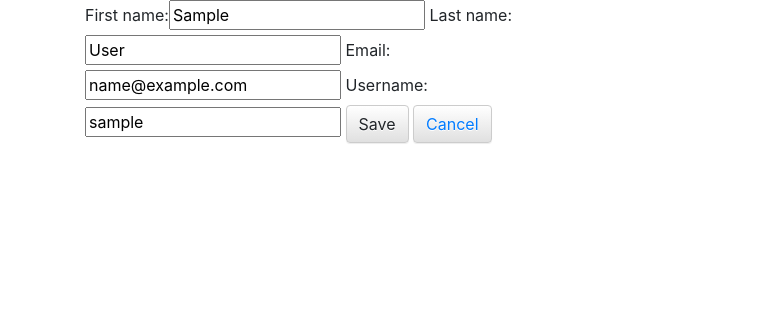
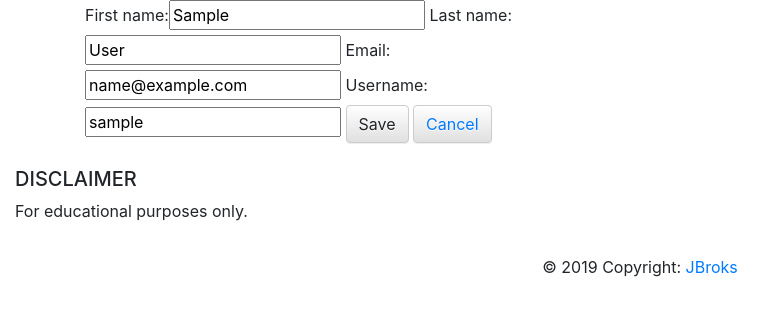
Before and after one commit to JBroks/unicornattractor_issue_tracker, a Django app: a page that uses templates/base.html in a window 1280 px wide. Shown: the part 56-372 px from the top of the page, without its empty margins (0-784 px from the left). Run offline with Django 3.2, Linux system fonts and the light colour scheme; the visitor is signed in with stand-in values (Sample User, id 1); some libraries are stand-ins or nearby versions.

Commit message:
Base template tidy up: header, main and footer element added. Container fluid set for all templates content.

```diff
--- a/templates/base.html
+++ b/templates/base.html
@@ -21,20 +21,32 @@
 </head>
 
 <body>
+
+  <!-- Navbar -->
+
+  <header>
     <nav class="navbar navbar-expand-lg navbar-light bg-light">
+
+      <!-- Logo -->
       <a class="navbar-brand" href="{% url 'index' %}">Logo</a>
+
+      <!-- Hamburger button -->
       <button class="navbar-toggler" type="button" data-toggle="collapse" data-target="#navbarSupportedContent" aria-controls="navbarSupportedContent" aria-expanded="false" aria-label="Toggle navigation">
-    <span class="navbar-toggler-icon"></span>
-  </button>
+      <span class="navbar-toggler-icon"></span></button>
 
+      <!-- Navbar menu -->
       <div class="collapse navbar-collapse" id="navbarSupportedContent">
         <ul class="navbar-nav mr-auto">
-        <li {% if request.resolver_match.url_name == 'index' %}class="nav-item active"{% else %}class="nav-item"{% endif %}>
+          <li {% if request.resolver_match.url_name == 'index' %}class="nav-item active" {% else %}class="nav-item" {% endif %}>
             <a class="nav-link" href="{% url 'index' %}">Home</a>
           </li>
-        <li {% if request.resolver_match.url_name == 'add_ticket' %}class="nav-item active"{% else %}class="nav-item"{% endif %}>
+
+          <!-- Unauthenticated users won't be able to add new tickets -->
+          {% if user.is_authenticated %}
+          <li {% if request.resolver_match.url_name == 'add_ticket' %}class="nav-item active" {% else %}class="nav-item" {% endif %}>
             <a class="nav-link" href="{% url 'add_ticket' %}">Add Ticket</a>
           </li>
+          {% endif %}
           <li class="nav-item dropdown">
             <a class="nav-link dropdown-toggle" href="#" id="navbarDropdown" role="button" data-toggle="dropdown" aria-haspopup="true" aria-expanded="false">
           Explore
@@ -45,6 +57,8 @@
               <a class="dropdown-item" href="#">Stats</a>
             </div>
           </li>
+
+          <!-- Profile and logout options are available only to authenticated users -->
           {% if user.is_authenticated %}
           <li class="nav-item dropdown">
             <a class="nav-link dropdown-toggle" href="#" id="navbarDropdown" role="button" data-toggle="dropdown" aria-haspopup="true" aria-expanded="false">
@@ -55,6 +69,8 @@
               <a class="dropdown-item" href="{% url 'logout' %}">Logout</a>
             </div>
           </li>
+
+          <!-- Unauthenticated users will be able to register a new account or login to their existing accounts" -->
           {% else %}
           <li class="nav-item dropdown">
             <a class="nav-link dropdown-toggle" href="#" id="navbarDropdown" role="button" data-toggle="dropdown" aria-haspopup="true" aria-expanded="false">
@@ -68,21 +84,57 @@
           {% endif %}
         </ul>
 
+        <!-- Search form -->
         <form class="form-inline my-2 my-lg-0 d-flex justify-content-lg-end">
           <input class="form-control mr-sm-2" type="search" placeholder="Search" aria-label="Search">
           <button class="btn btn-outline-success my-2 my-sm-0" type="submit">Search</button>
         </form>
       </div>
+
     </nav>
+  </header>
 
-  <!--<h1>{% block page_heading %}{% endblock %}</h1>-->
-
+  <!-- Message container -->
+  <main>
     {% if messages %}
 
     <div>
       {% for message in messages %} {{ message }} {% endfor %}
     </div>
-  {% endif %} {% block content %}{% endblock %}
+    {% endif %}
+
+    <!-- Content of other templates -->
+    <div class="container-fluid">
+      {% block content %}{% endblock %}
+    </div>
+  </main>
+
+
+  <!-- Footer -->
+  <footer class="page-footer font-small pt-4">
+
+    <!-- Footer Links -->
+    <div class="container-fluid text-center text-md-left">
+
+      <div class="row">
+        <div class="col-md-6 mt-md-0 mt-3">
+
+          <!-- Content -->
+          <h5 class="text-uppercase">Disclaimer</h5>
+          <p>For educational purposes only.</p>
+
+        </div>
+      </div>
+
+    </div>
+
+    <!-- Copyright -->
+    <div class="footer-copyright text-center py-3">&copy; 2019 Copyright:
+      <a href="https://github.com/JBroks/unicornattractor_issue_tracker">JBroks</a>
+    </div>
+
+  </footer>
+
   <script src="https://cdnjs.cloudflare.com/ajax/libs/jquery/3.2.1/jquery.min.js"></script>
   <!-- Latest compiled and minified JavaScript -->
   <script src="https://stackpath.bootstrapcdn.com/bootstrap/4.4.1/js/bootstrap.min.js" integrity="sha384-wfSDF2E50Y2D1uUdj0O3uMBJnjuUD4Ih7YwaYd1iqfktj0Uod8GCExl3Og8ifwB6" crossorigin="anonymous"></script>
```
Lines whose indentation alone changed are shown as unchanged.
